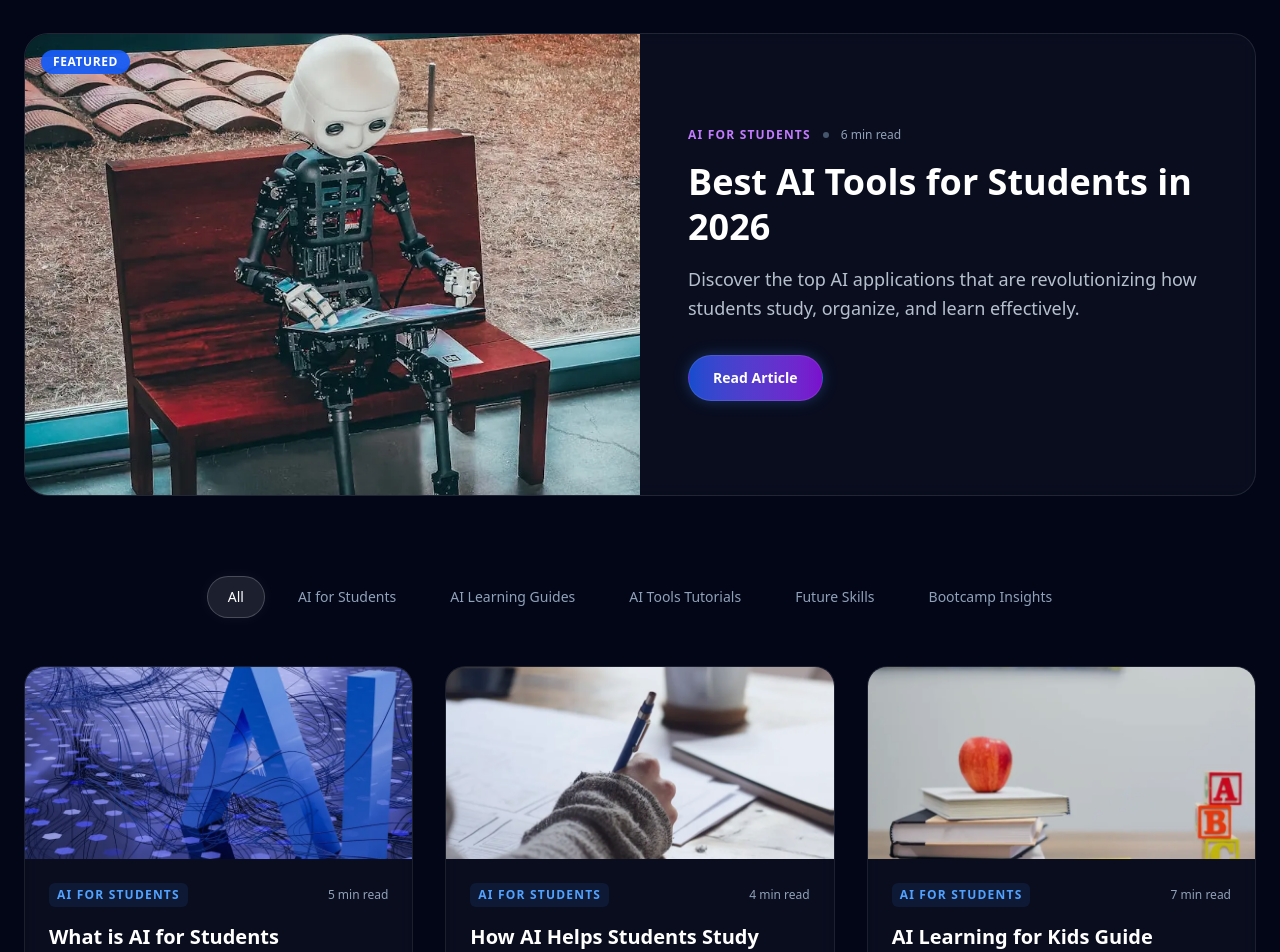
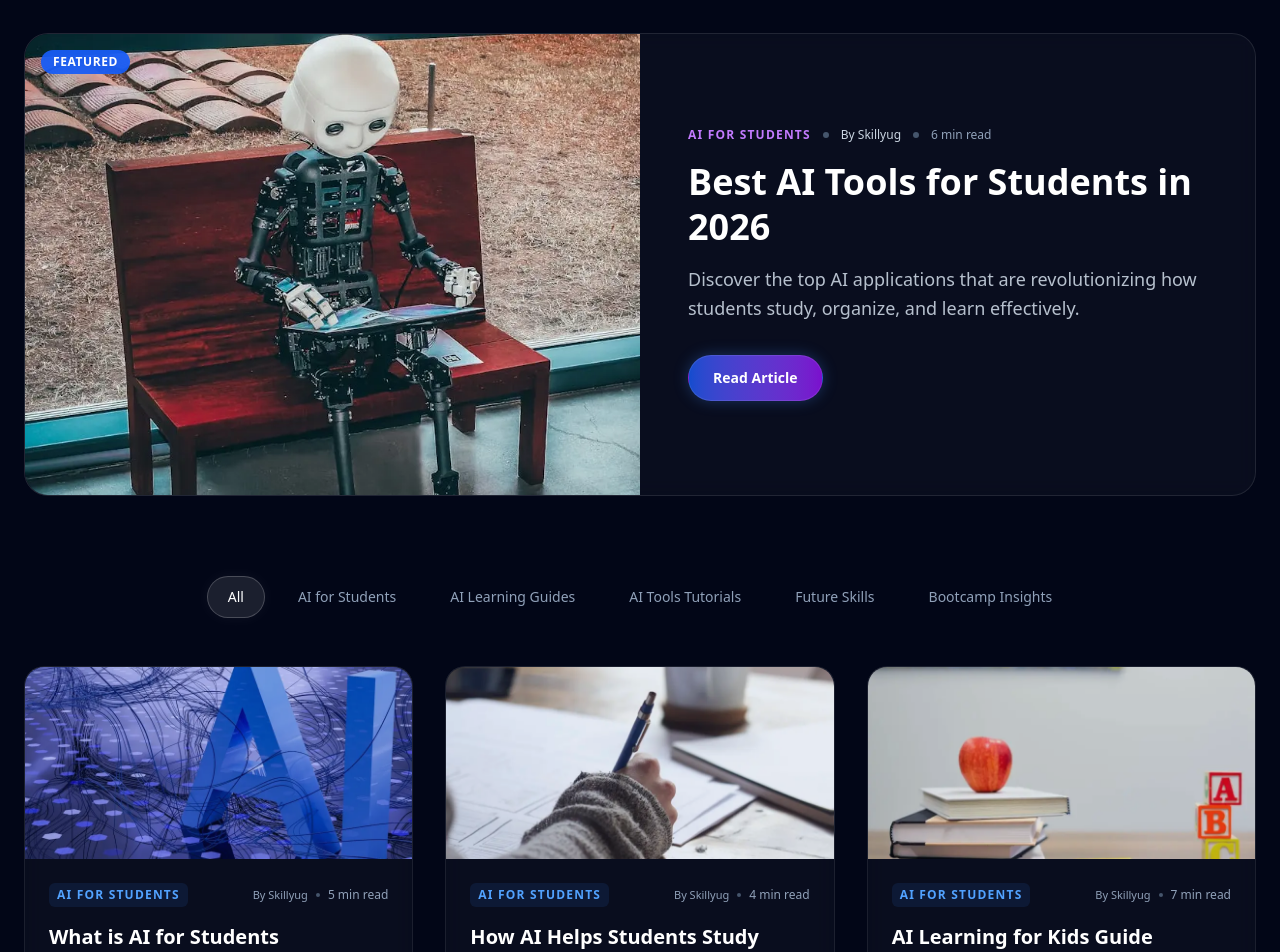
Before and after one commit to parv43/skillyugweb, a Next.js app: page /blog in a window 1280 px wide. Shown: the part 380-1332 px from the top of the page. Built offline with nearby package versions, Linux system fonts and the light colour scheme; no server answers; the database is empty.

Commit message:
Add 'By Skillyug' author attribution to blog posts and listing cards

```diff
--- a/src/app/blog/[slug]/page.tsx
+++ b/src/app/blog/[slug]/page.tsx
@@ -106,6 +106,8 @@ export default async function BlogArticle({ params }: { params: Promise<{ slug:
             <span className="text-xs font-bold text-blue-400 uppercase tracking-widest bg-blue-500/10 px-3 py-1.5 rounded-md border border-blue-500/20">
               {blog.category}
             </span>
+            <span className="text-sm text-slate-400 font-medium whitespace-nowrap">By Skillyug</span>
+            <span className="w-1.5 h-1.5 rounded-full bg-slate-600 hidden sm:block"></span>
             <span className="text-sm text-slate-400 font-mono flex items-center">
               <svg className="w-4 h-4 mr-1 opacity-70" fill="none" viewBox="0 0 24 24" stroke="currentColor">
                 <path strokeLinecap="round" strokeLinejoin="round" strokeWidth={2} d="M12 8v4l3 3m6-3a9 9 0 11-18 0 9 9 0 0118 0z" />
--- a/src/app/blog/page.tsx
+++ b/src/app/blog/page.tsx
@@ -89,8 +89,10 @@ export default async function BlogListingPage() {
                 </div>
               </div>
               <div className="w-full lg:w-1/2 p-8 lg:p-12 flex flex-col justify-center">
-                <div className="flex items-center gap-3 mb-4">
+                <div className="flex items-center gap-3 mb-4 flex-wrap">
                   <span className="text-xs font-semibold text-purple-400 uppercase tracking-widest">{featuredBlog.category}</span>
+                  <span className="w-1.5 h-1.5 rounded-full bg-slate-600"></span>
+                  <span className="text-xs text-slate-300 font-medium">By Skillyug</span>
                   <span className="w-1.5 h-1.5 rounded-full bg-slate-600"></span>
                   <span className="text-xs text-slate-400 font-mono">{featuredBlog.readTime}</span>
                 </div>
--- a/src/components/BlogListing.tsx
+++ b/src/components/BlogListing.tsx
@@ -75,7 +75,11 @@ export default function BlogListing({ categories, blogs, reactionCounts = {} }:
                 <div className="p-6 flex flex-col flex-grow relative z-10">
                   <div className="flex items-center justify-between mb-4">
                     <span className="text-xs font-semibold text-blue-400 uppercase tracking-widest bg-blue-500/10 px-2 py-1 rounded-md">{blog.category}</span>
-                    <span className="text-xs text-slate-400 font-mono">{blog.readTime}</span>
+                    <div className="flex items-center gap-2">
+                       <span className="text-[11px] text-slate-400 font-medium whitespace-nowrap">By Skillyug</span>
+                       <span className="w-1 h-1 rounded-full bg-slate-600 hidden sm:block"></span>
+                       <span className="text-xs text-slate-400 font-mono hidden sm:block">{blog.readTime}</span>
+                    </div>
                   </div>
                   <h3 className="text-xl font-bold text-white mb-3 leading-snug group-hover:text-purple-300 transition-colors">
                     {blog.title}
```
